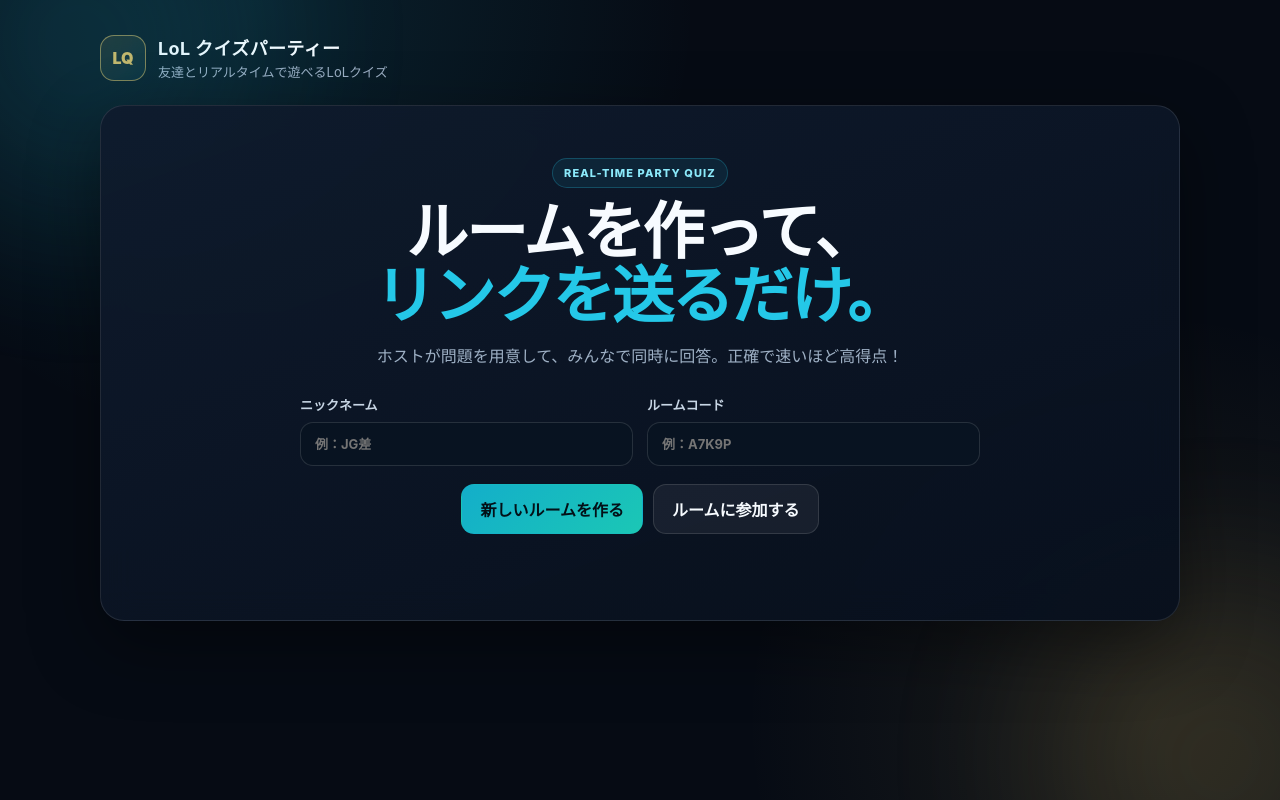
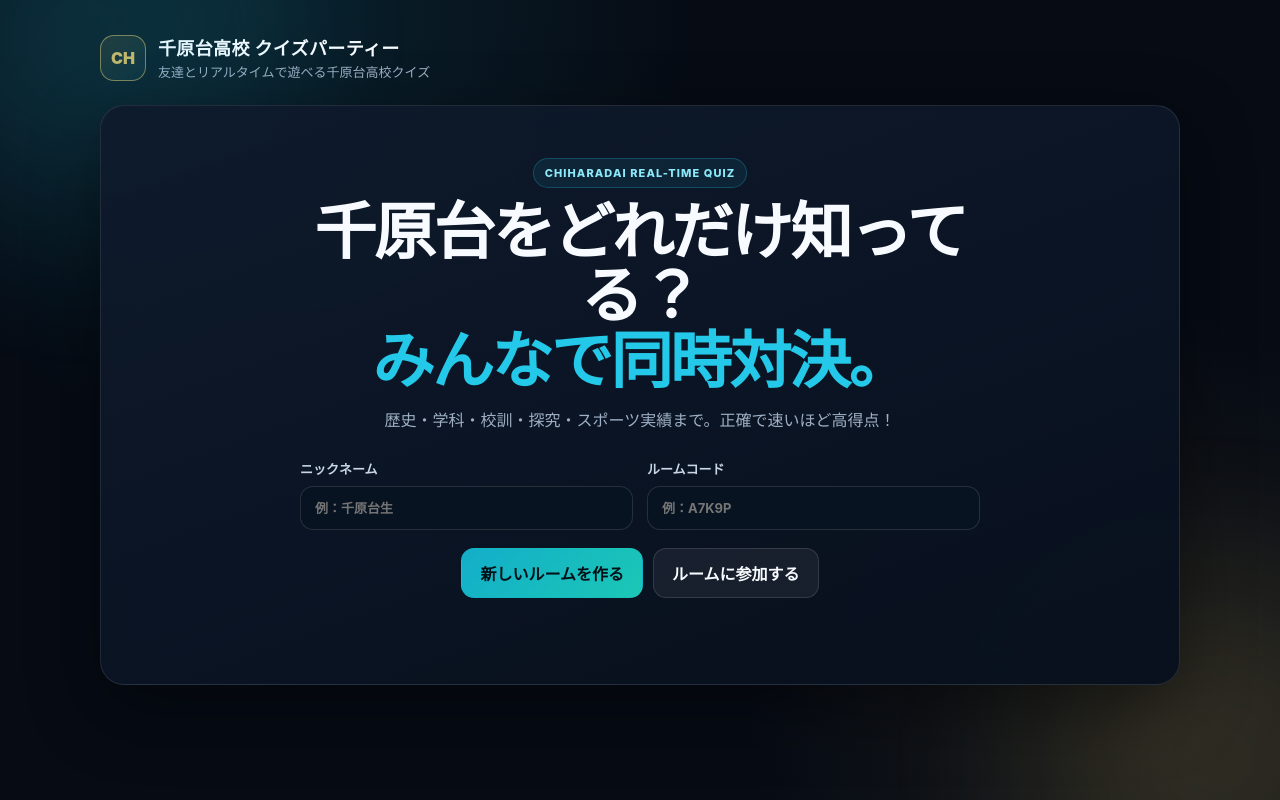
Before and after one commit to hyondd/lol-quiz-party, a website: page public/index.html in a window 1280 px wide. Drawn offline with nearby package versions, Linux system fonts and the light colour scheme; no server answers.

Commit message:
Rebrand homepage for Chiharadai High School quiz

```diff
--- a/public/index.html
+++ b/public/index.html
@@ -4,7 +4,7 @@
   <meta charset="UTF-8" />
   <meta name="viewport" content="width=device-width, initial-scale=1.0" />
   <meta name="theme-color" content="#08111f" />
-  <title>LoL クイズパーティー</title>
+  <title>千原台高校 クイズパーティー</title>
   <link rel="stylesheet" href="/style.css" />
 </head>
 <body>
@@ -13,21 +13,21 @@
 
   <main class="shell">
     <header class="brand">
-      <div class="logo">LQ</div>
+      <div class="logo">CH</div>
       <div>
-        <h1>LoL クイズパーティー</h1>
-        <p>友達とリアルタイムで遊べるLoLクイズ</p>
+        <h1>千原台高校 クイズパーティー</h1>
+        <p>友達とリアルタイムで遊べる千原台高校クイズ</p>
       </div>
     </header>
 
     <section id="home" class="panel hero">
-      <div class="badge">REAL-TIME PARTY QUIZ</div>
-      <h2>ルームを作って、<br><span>リンクを送るだけ。</span></h2>
-      <p class="muted">ホストが問題を用意して、みんなで同時に回答。正確で速いほど高得点！</p>
+      <div class="badge">CHIHARADAI REAL-TIME QUIZ</div>
+      <h2>千原台をどれだけ知ってる？<br><span>みんなで同時対決。</span></h2>
+      <p class="muted">歴史・学科・校訓・探究・スポーツ実績まで。正確で速いほど高得点！</p>
 
       <div class="form-grid">
         <label>ニックネーム
-          <input id="nickname" maxlength="18" placeholder="例：JG差" autocomplete="nickname" />
+          <input id="nickname" maxlength="18" placeholder="例：千原台生" autocomplete="nickname" />
         </label>
         <label>ルームコード
           <input id="roomCode" maxlength="6" placeholder="例：A7K9P" autocomplete="off" />
@@ -45,7 +45,7 @@
       <div class="lobby-top">
         <div>
           <div class="badge">ROOM <span id="roomCodeText"></span></div>
-          <h2 id="roomTitleText">LoL クイズパーティー</h2>
+          <h2 id="roomTitleText">千原台高校 クイズパーティー</h2>
           <p class="muted"><span id="playerCount">1</span>人参加中</p>
         </div>
         <div class="share-box">
```
